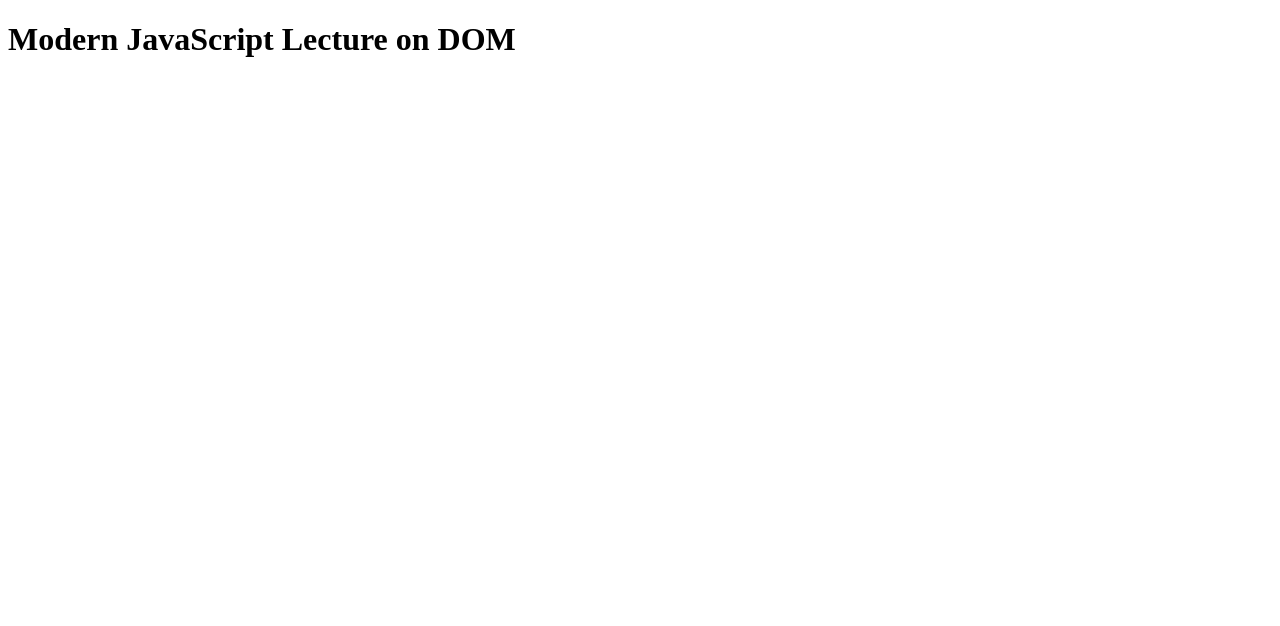
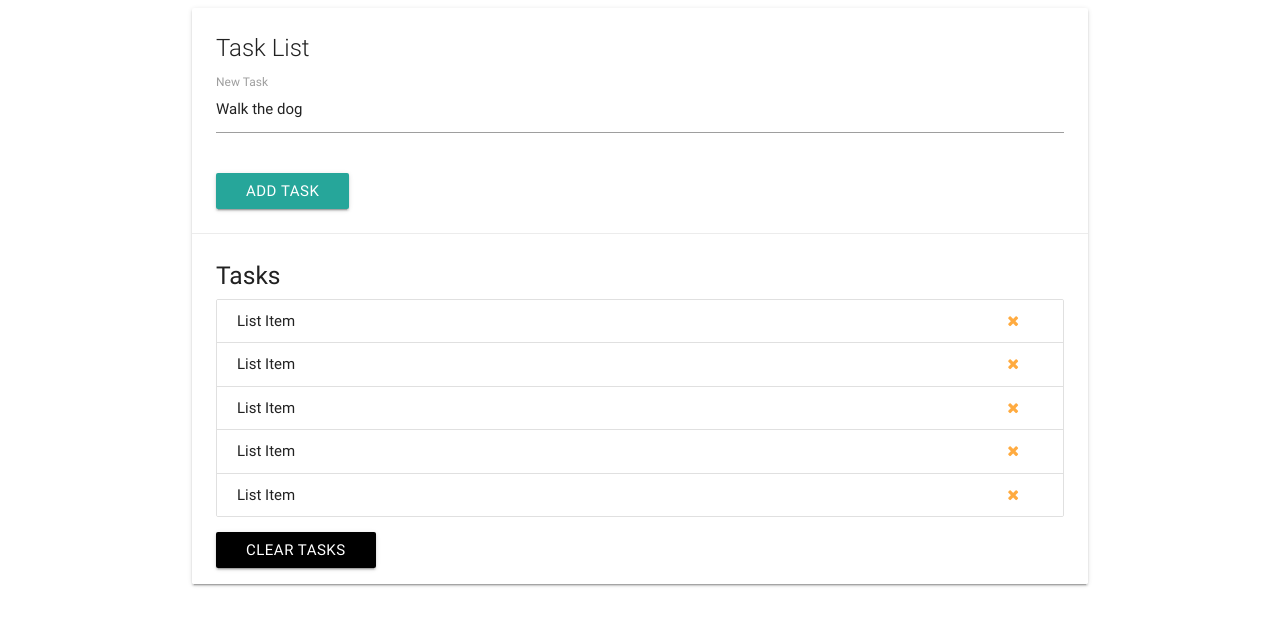
Before and after one commit to AliHaidry/ModernJavaScript-Learning-Part02, a plain HTML site: page index.html in a window 1280 px wide. Drawn offline with nearby package versions, Linux system fonts and the light colour scheme.

Commit message:
code update

```diff
--- a/index.html
+++ b/index.html
@@ -1,12 +1,76 @@
 <!DOCTYPE html>
 <html lang="en">
+
 <head>
-    <meta charset="UTF-8">
-    <meta http-equiv="X-UA-Compatible" content="IE=edge">
-    <meta name="viewport" content="width=device-width, initial-scale=1.0">
-    <title>JavaScript DOM</title>
+  <meta charset="UTF-8">
+  <meta name="viewport" content="width=device-width, initial-scale=1.0">
+  <meta http-equiv="X-UA-Compatible" content="ie=edge">
+  <link rel="stylesheet" href="https://cdnjs.cloudflare.com/ajax/libs/materialize/0.100.2/css/materialize.min.css">
+  <link href="https://maxcdn.bootstrapcdn.com/font-awesome/4.7.0/css/font-awesome.min.css" rel="stylesheet" integrity="sha384-wvfXpqpZZVQGK6TAh5PVlGOfQNHSoD2xbE+QkPxCAFlNEevoEH3Sl0sibVcOQVnN"
+    crossorigin="anonymous">
+  <title>Task List</title>
 </head>
+
 <body>
-    <h1>Modern JavaScript Lecture on DOM</h1>
+  <div class="container">
+    <div class="row">
+      <div class="col s12">
+        <div id="main" class="card">
+          <div class="card-content">
+            <span class="card-title">Task List</span>
+            <div class="row">
+              <form id="task-form">
+                <div class="input-field col s12">
+                  <input type="text" name="task" id="task" value="Walk the dog">
+                  <label for="task">New Task</label>
+                </div>
+            </div>
+            <input type="submit" value="Add Task" class="btn">
+            </form>
+          </div>
+          <div class="card-action">
+            <h5 id="task-title">Tasks</h5>
+            <ul class="collection">
+              <li class="collection-item">
+                List Item
+                <a href="#" class="delete-item secondary-content">
+                  <i class="fa fa-remove"></i>
+                </a>
+              </li>
+              <li class="collection-item">
+                List Item
+                <a href="#" class="delete-item secondary-content">
+                  <i class="fa fa-remove"></i>
+                </a>
+              </li>
+              <li class="collection-item">
+                List Item
+                <a href="#" class="delete-item secondary-content">
+                  <i class="fa fa-remove"></i>
+                </a>
+              </li>
+              <li class="collection-item">
+                List Item
+                <a href="#" class="delete-item secondary-content">
+                  <i class="fa fa-remove"></i>
+                </a>
+              </li>
+              <li class="collection-item">
+                List Item
+                <a href="#" class="delete-item secondary-content">
+                  <i class="fa fa-remove"></i>
+                </a>
+              </li>
+            </ul>
+            <a class="clear-tasks btn black" href="">Clear Tasks</a>
+          </div>
+        </div>
+      </div>
+    </div>
+  </div>
+  <script src="https://code.jquery.com/jquery-3.2.1.js" integrity="sha256-DZAnKJ/6XZ9si04Hgrsxu/8s717jcIzLy3oi35EouyE=" crossorigin="anonymous"></script>
+  <script src="https://cdnjs.cloudflare.com/ajax/libs/materialize/0.100.2/js/materialize.min.js"></script>
+  <script src="script.js"></script>
 </body>
+
 </html>
```
Also changed, not shown: script.js (+100 -0 lines).
